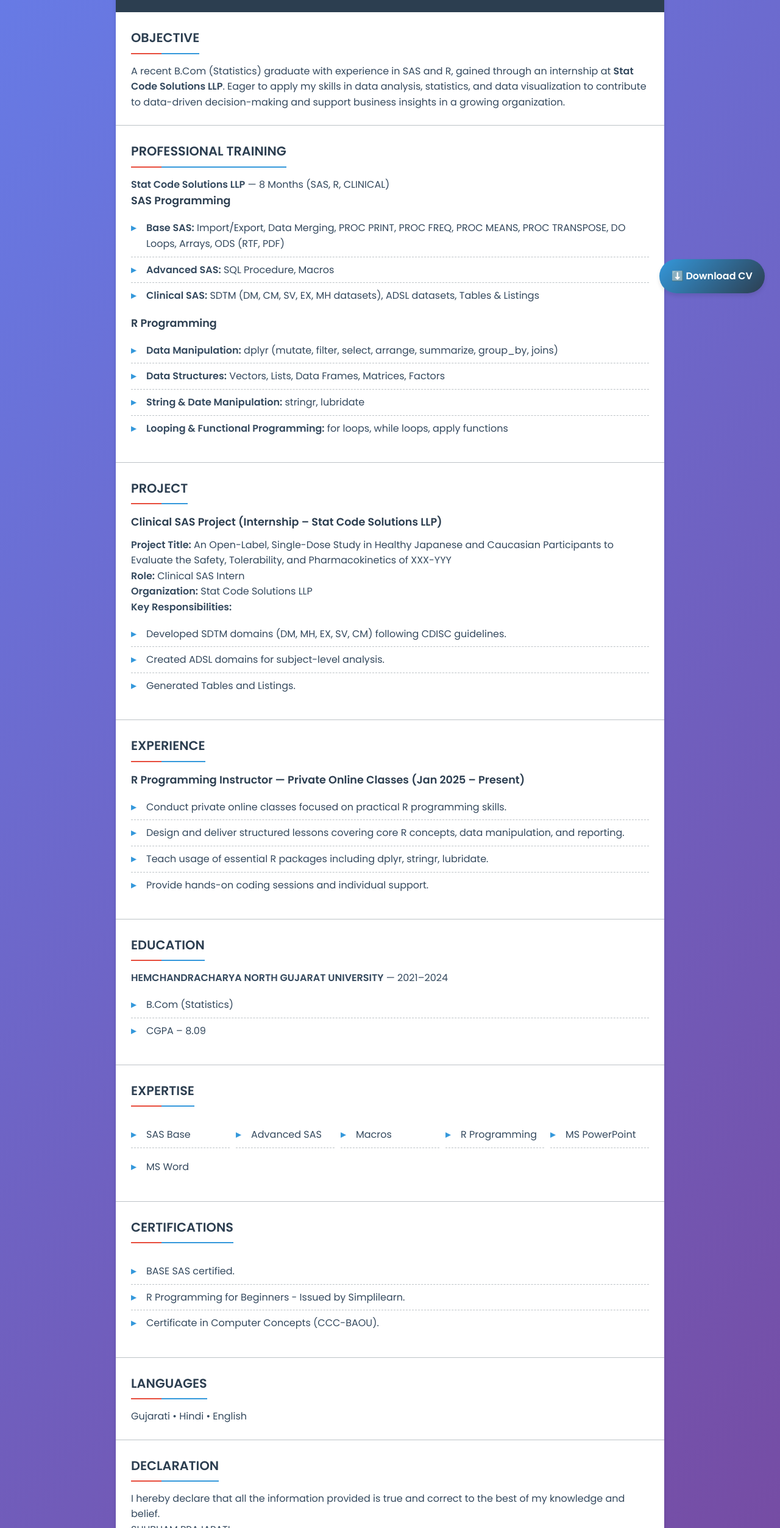
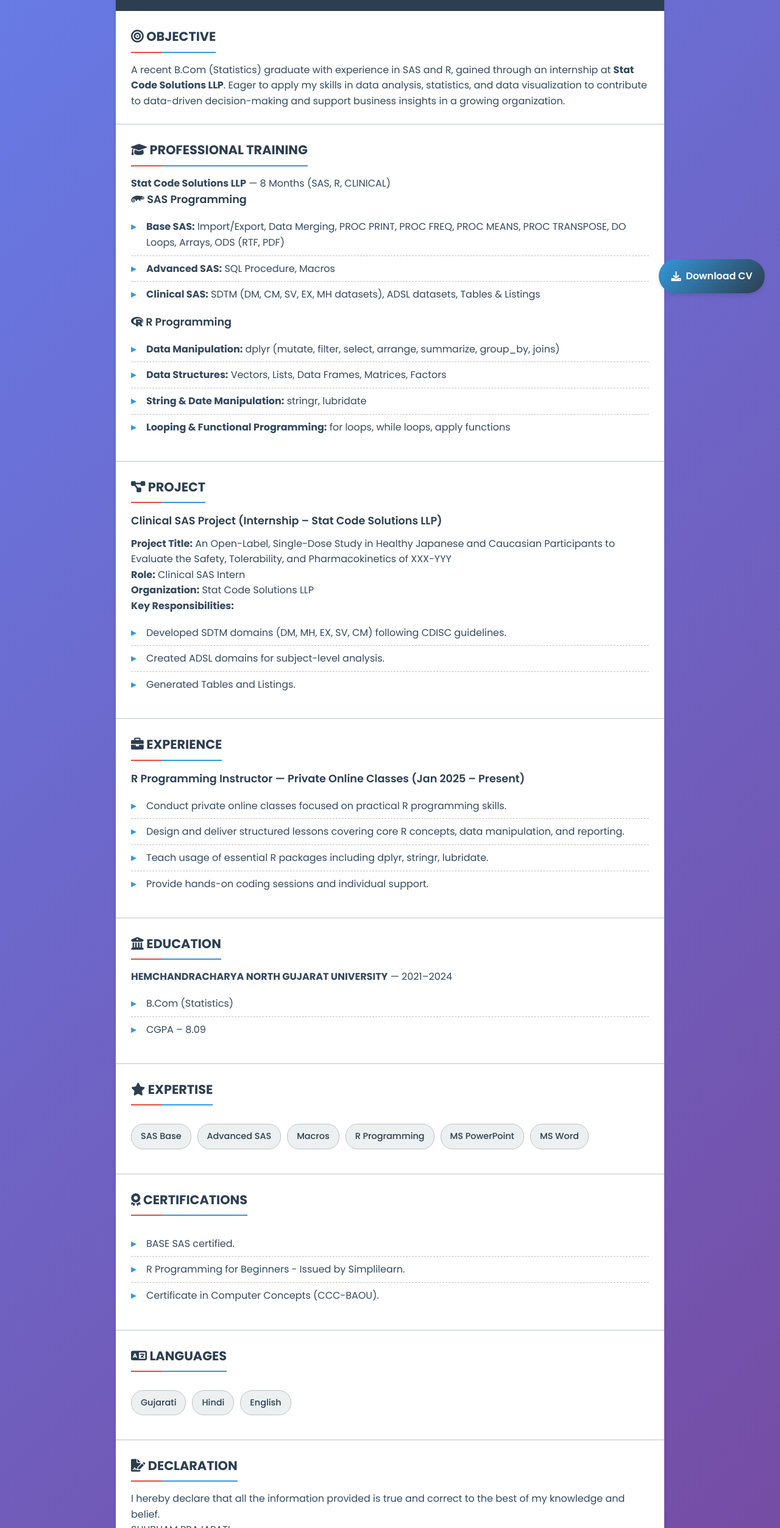
Before and after one commit to shubhamprajapati-2004/resume, a plain HTML site: page index.html in a window 1280 px wide. Shown: the part 294-2800 px from the top of the page at 61% size. Drawn offline with Linux system fonts and the light colour scheme.

Commit message:
Update index.html

```diff
--- a/index.html
+++ b/index.html
@@ -6,23 +6,24 @@
   <meta name="description" content="Official CV of Shubham Prajapati — Statistical Programmer skilled in SAS and R." />
   <title>Shubham Prajapati - CV</title>
   <link rel="stylesheet" href="css/style.css" />
-  <link href="https://fonts.googleapis.com/css2?family=Poppins:wght@400;600&display=swap" rel="stylesheet" />
+  <link href="https://fonts.googleapis.com/css2?family=Poppins:wght@300;400;500;600;700&display=swap" rel="stylesheet" />
+  <link rel="stylesheet" href="https://cdnjs.cloudflare.com/ajax/libs/font-awesome/6.0.0/css/all.min.css">
 </head>
 
 <body>
-  <div class="cv-container">
+  <div class="cv-container fade-in">
 
-    <!-- ✅ Header with badge only -->
+    <!-- Enhanced Header -->
     <header class="cv-header">
       <div class="header-content">
         <div class="header-left">
           <h1>SHUBHAM PRAJAPATI</h1>
           <p class="designation">Statistical Programmer</p>
           <div class="contact-info">
-            <p><a href="mailto:shubhamprajapati672004@gmail.com">shubhamprajapati672004@gmail.com</a></p>
-            <p>MAHESANA – GUJARAT</p>
-            <p>📞 6352895094</p>
-            <p><a href="http://www.linkedin.com/in/shubham-prajapati-b4653b322" target="_blank">LinkedIn</a></p>
+            <p><i class="fas fa-envelope"></i> <a href="mailto:shubhamprajapati672004@gmail.com">shubhamprajapati672004@gmail.com</a></p>
+            <p><i class="fas fa-map-marker-alt"></i> MAHESANA – GUJARAT</p>
+            <p><i class="fas fa-phone"></i> 6352895094</p>
+            <p><i class="fab fa-linkedin"></i> <a href="http://www.linkedin.com/in/shubham-prajapati-b4653b322" target="_blank">LinkedIn Profile</a></p>
           </div>
         </div>
 
@@ -30,13 +31,12 @@
           <img src="images/base-sas-badge.png" alt="Base SAS Certification Badge" class="sas-badge">
         </div>
       </div>
-      <hr>
     </header>
 
-    <!-- ✅ Main CV content -->
+    <!-- Enhanced Main Content -->
     <main>
-      <section>
-        <h2>OBJECTIVE</h2>
+      <section class="fade-in">
+        <h2><i class="fas fa-bullseye"></i> OBJECTIVE</h2>
         <p>
           A recent B.Com (Statistics) graduate with experience in SAS and R, gained through an internship at
           <strong>Stat Code Solutions LLP</strong>. Eager to apply my skills in data analysis, statistics, and data visualization
@@ -44,18 +44,18 @@
         </p>
       </section>
 
-      <section>
-        <h2>PROFESSIONAL TRAINING</h2>
-        <p><strong>Stat Code Solutions LLP</strong> — 8 Months (SAS, R, CLINICAL)</p>
+      <section class="fade-in">
+        <h2><i class="fas fa-graduation-cap"></i> PROFESSIONAL TRAINING</h2>
+        <p class="highlight"><strong>Stat Code Solutions LLP</strong> — 8 Months (SAS, R, CLINICAL)</p>
 
-        <h3>SAS Programming</h3>
+        <h3><i class="fab fa-suse"></i> SAS Programming</h3>
         <ul>
           <li><strong>Base SAS:</strong> Import/Export, Data Merging, PROC PRINT, PROC FREQ, PROC MEANS, PROC TRANSPOSE, DO Loops, Arrays, ODS (RTF, PDF)</li>
           <li><strong>Advanced SAS:</strong> SQL Procedure, Macros</li>
           <li><strong>Clinical SAS:</strong> SDTM (DM, CM, SV, EX, MH datasets), ADSL datasets, Tables & Listings</li>
         </ul>
 
-        <h3>R Programming</h3>
+        <h3><i class="fab fa-r-project"></i> R Programming</h3>
         <ul>
           <li><strong>Data Manipulation:</strong> dplyr (mutate, filter, select, arrange, summarize, group_by, joins)</li>
           <li><strong>Data Structures:</strong> Vectors, Lists, Data Frames, Matrices, Factors</li>
@@ -64,8 +64,8 @@
         </ul>
       </section>
 
-      <section>
-        <h2>PROJECT</h2>
+      <section class="fade-in">
+        <h2><i class="fas fa-project-diagram"></i> PROJECT</h2>
         <h3>Clinical SAS Project (Internship – Stat Code Solutions LLP)</h3>
         <p><strong>Project Title:</strong> An Open-Label, Single-Dose Study in Healthy Japanese and Caucasian Participants to Evaluate the Safety, Tolerability, and Pharmacokinetics of XXX-YYY</p>
         <p><strong>Role:</strong> Clinical SAS Intern</p>
@@ -78,8 +78,8 @@
         </ul>
       </section>
 
-      <section>
-        <h2>EXPERIENCE</h2>
+      <section class="fade-in">
+        <h2><i class="fas fa-briefcase"></i> EXPERIENCE</h2>
         <h3>R Programming Instructor — Private Online Classes (Jan 2025 – Present)</h3>
         <ul>
           <li>Conduct private online classes focused on practical R programming skills.</li>
@@ -89,8 +89,8 @@
         </ul>
       </section>
 
-      <section>
-        <h2>EDUCATION</h2>
+      <section class="fade-in">
+        <h2><i class="fas fa-university"></i> EDUCATION</h2>
         <p><strong>HEMCHANDRACHARYA NORTH GUJARAT UNIVERSITY</strong> — 2021–2024</p>
         <ul>
           <li>B.Com (Statistics)</li>
@@ -98,20 +98,20 @@
         </ul>
       </section>
 
-      <section>
-        <h2>EXPERTISE</h2>
-        <ul class="multi-col">
-          <li>SAS Base</li>
-          <li>Advanced SAS</li>
-          <li>Macros</li>
-          <li>R Programming</li>
-          <li>MS PowerPoint</li>
-          <li>MS Word</li>
-        </ul>
+      <section class="fade-in">
+        <h2><i class="fas fa-star"></i> EXPERTISE</h2>
+        <div class="skills-container">
+          <span class="skill-tag">SAS Base</span>
+          <span class="skill-tag">Advanced SAS</span>
+          <span class="skill-tag">Macros</span>
+          <span class="skill-tag">R Programming</span>
+          <span class="skill-tag">MS PowerPoint</span>
+          <span class="skill-tag">MS Word</span>
+        </div>
       </section>
 
-      <section>
-        <h2>CERTIFICATIONS</h2>
+      <section class="fade-in">
+        <h2><i class="fas fa-award"></i> CERTIFICATIONS</h2>
         <ul>
           <li>BASE SAS certified.</li>
           <li>R Programming for Beginners - Issued by Simplilearn.</li>
@@ -119,23 +119,52 @@
         </ul>
       </section>
 
-      <section>
-        <h2>LANGUAGES</h2>
-        <p>Gujarati • Hindi • English</p>
+      <section class="fade-in">
+        <h2><i class="fas fa-language"></i> LANGUAGES</h2>
+        <div class="skills-container">
+          <span class="skill-tag">Gujarati</span>
+          <span class="skill-tag">Hindi</span>
+          <span class="skill-tag">English</span>
+        </div>
       </section>
 
-      <section>
-        <h2>DECLARATION</h2>
+      <section class="fade-in">
+        <h2><i class="fas fa-file-signature"></i> DECLARATION</h2>
         <p>I hereby declare that all the information provided is true and correct to the best of my knowledge and belief.</p>
         <p class="sign">SHUBHAM PRAJAPATI</p>
       </section>
     </main>
   </div>
 
-  <a href="pdf/shubham-cv.pdf" download class="download-btn">⬇️ Download CV</a>
+  <a href="pdf/shubham-cv.pdf" download class="download-btn">
+    <i class="fas fa-download"></i> Download CV
+  </a>
 
   <footer>
-    <p>© Shubham Prajapati — Last Updated: November 2025</p>
+    <p>© 2024 Shubham Prajapati — Last Updated: November 2024</p>
   </footer>
+
+  <script>
+    // Simple fade-in animation on scroll
+    document.addEventListener('DOMContentLoaded', function() {
+      const sections = document.querySelectorAll('.fade-in');
+
+      const observer = new IntersectionObserver((entries) => {
+        entries.forEach(entry => {
+          if (entry.isIntersecting) {
+            entry.target.style.opacity = 1;
+            entry.target.style.transform = 'translateY(0)';
+          }
+        });
+      }, { threshold: 0.1 });
+
+      sections.forEach(section => {
+        section.style.opacity = 0;
+        section.style.transform = 'translateY(20px)';
+        section.style.transition = 'opacity 0.6s ease, transform 0.6s ease';
+        observer.observe(section);
+      });
+    });
+  </script>
 </body>
 </html>
```
